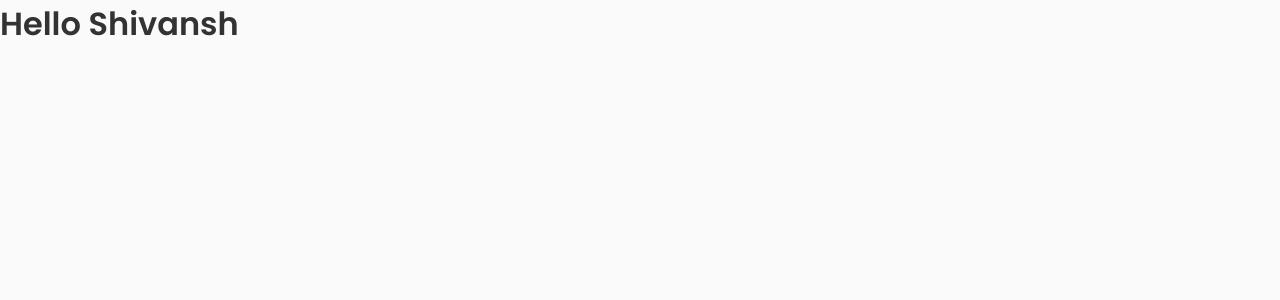
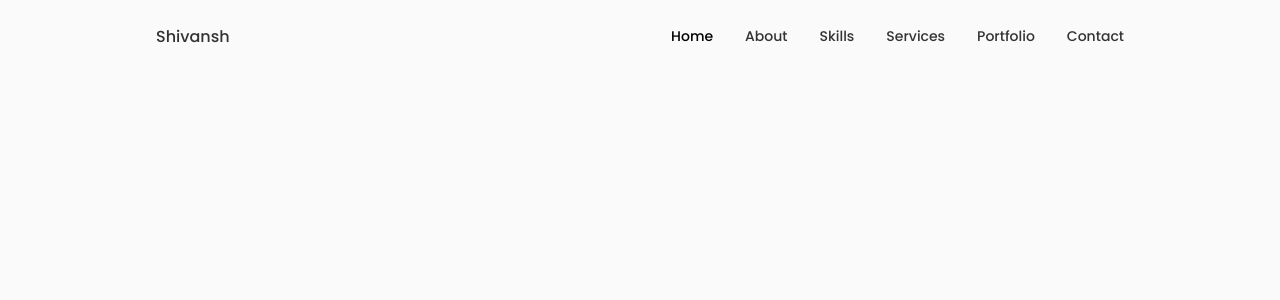
Before and after one commit to Shivansh175/My-Portfolio, a React (Create React App) app in the folder shivansh/: page / in a window 1280 px wide. Shown: the top 300 px of the page. Built offline with nearby package versions, Linux system fonts and the light colour scheme; a web font is replaced by a local one.

Commit message:
navBar added

```diff
--- a/shivansh/src/App.js
+++ b/shivansh/src/App.js
@@ -1,9 +1,10 @@
 // import logo from './logo.svg';
+import Header from './components/Header/Header';
 import './App.css';
 
 function App() {
   return (
-    <h1>Hello Shivansh</h1>
+    <Header />
   );
 }
 
--- a/shivansh/src/components/Header/Header.css
+++ b/shivansh/src/components/Header/Header.css
@@ -0,0 +1,118 @@
+.header{
+    width: 100%;
+    position: fixed;
+    top: 0;
+    left: 0;
+    z-index: var(--z-fixed);
+    background-color: var(--body-color);
+}
+
+.nav{
+    height: calc(var(--header-height) + 1.5rem);
+    display: flex;
+    justify-content: space-between;
+    align-items: center;
+    column-gap: 1rem;
+}
+
+.nav__logo,.nav__toggle{
+    color: var(--title-color);
+    font-weight: var(--font-medium);
+}
+
+.nav__list{
+    display: flex;
+    column-gap: 2rem;
+
+}
+
+.nav__link{
+    display: flex;
+    flex-direction: column;
+    align-items: center;
+    font-size: var(--small-font-size);
+    color: var(--title-color);
+    font-weight: var(--font-medium);
+    transition: .3s;
+
+}
+
+.nav__icon,.nav__close,.nav__toggle{
+    display: none;
+}
+
+.active-link, .nav__link:hover{
+    color: var(--title-color-dark);
+}
+
+
+@media screen and (max-width: 768px){
+    .header{
+        top: initial;
+        bottom: 0;
+    }
+
+    .nav{
+        height: var(--header-height);
+    }
+
+    .nav__menu{
+        position: fixed;
+        bottom: -100%;
+        left: 0;
+        width: 100%;
+        background-color: var(--body-color);
+        padding: 2rem 1.5rem 4rem;
+        box-shadow: 0 -1px 4px rgba(0,0,0,0.15);
+        border-radius: 1.5rem 1.5rem 0 0;
+        transition: .3s;
+
+    }
+
+    .show-menu{
+        bottom: 0;
+    }
+
+
+    .nav__list{
+        display: grid;
+        grid-template-columns: repeat(3,1fr);
+        gap: 2rem;
+    }
+
+    .nav__icon{
+        font-size: 1.2rem;
+    }
+
+    .nav__close{
+        position: absolute;
+        right: 1.3rem;
+        bottom: 0.5rem;
+        font-size: 1.5rem;
+        cursor: pointer;
+        color: var(--title-color);
+    }
+
+    .nav__close:hover{
+        color: var(--title-color-dark);
+    }
+
+    .nav__toggle{
+        font-size: 1.1rem;
+        cursor: pointer;
+    }
+
+    .nav__icon,.nav__close,.nav__toggle{
+        display: block;
+    }
+}
+
+@media screen and (max-width: 350px){
+    .nav__menu{
+        padding: 2rem 0.25rem 4rem;
+    }
+
+    .nav__list{
+        column-gap: 0;
+    }
+}
--- a/shivansh/src/components/Header/Header.jsx
+++ b/shivansh/src/components/Header/Header.jsx
@@ -0,0 +1,64 @@
+import React, { useState } from "react";
+import "./Header.css";
+function Header()
+{
+    const [menuShown,showMenu]=useState(false);
+
+    return(
+        <header className="header">
+            <nav className="nav container">
+                <a href="index.html" className="nav__logo">Shivansh</a>
+                <div className={ menuShown?"nav__menu show-menu":"nav__menu" }>
+                    <ul className="nav__list grid">
+                        <li className="nav__item">
+                            <a href="#home" className="nav__link active-link">
+                                <i className="uil uil-estate nav__icon" ></i> Home
+                            </a>
+                        </li>
+
+                        <li className="nav__item">
+                            <a href="#about" className="nav__link">
+                                <i className="uil uil-user nav__icon" ></i> About
+                            </a>
+                        </li>
+
+                        <li className="nav__item">
+                            <a href="#skills" className="nav__link">
+                                <i className="uil uil-file-alt nav__icon" ></i> Skills
+                            </a>
+                        </li>
+
+                        <li className="nav__item">
+                            <a href="#services" className="nav__link">
+                                <i className="uil uil-briefcase-alt nav__icon" ></i> Services
+                            </a>
+                        </li>
+
+                        <li className="nav__item">
+                            <a href="#portfolio" className="nav__link">
+                                <i className="uil uil-scenery nav__icon" ></i> Portfolio
+                            </a>
+                        </li>
+
+                        <li className="nav__item">
+                            <a href="#contact" className="nav__link">
+                                <i className="uil uil-message nav__icon" ></i> Contact
+                            </a>
+                        </li>
+                    </ul>
+
+                    <div className="nav__close" onClick={()=>{ showMenu(!menuShown) }}>
+                        <i className="uil uil-times" ></i>
+                    </div>
+
+                </div>
+
+                <div className="nav__toggle" onClick={()=>{ showMenu(!menuShown) }}>
+                    <i className="uil uil-apps" />
+                </div>
+            </nav>
+        </header>
+    )
+}
+
+export default Header;
```
